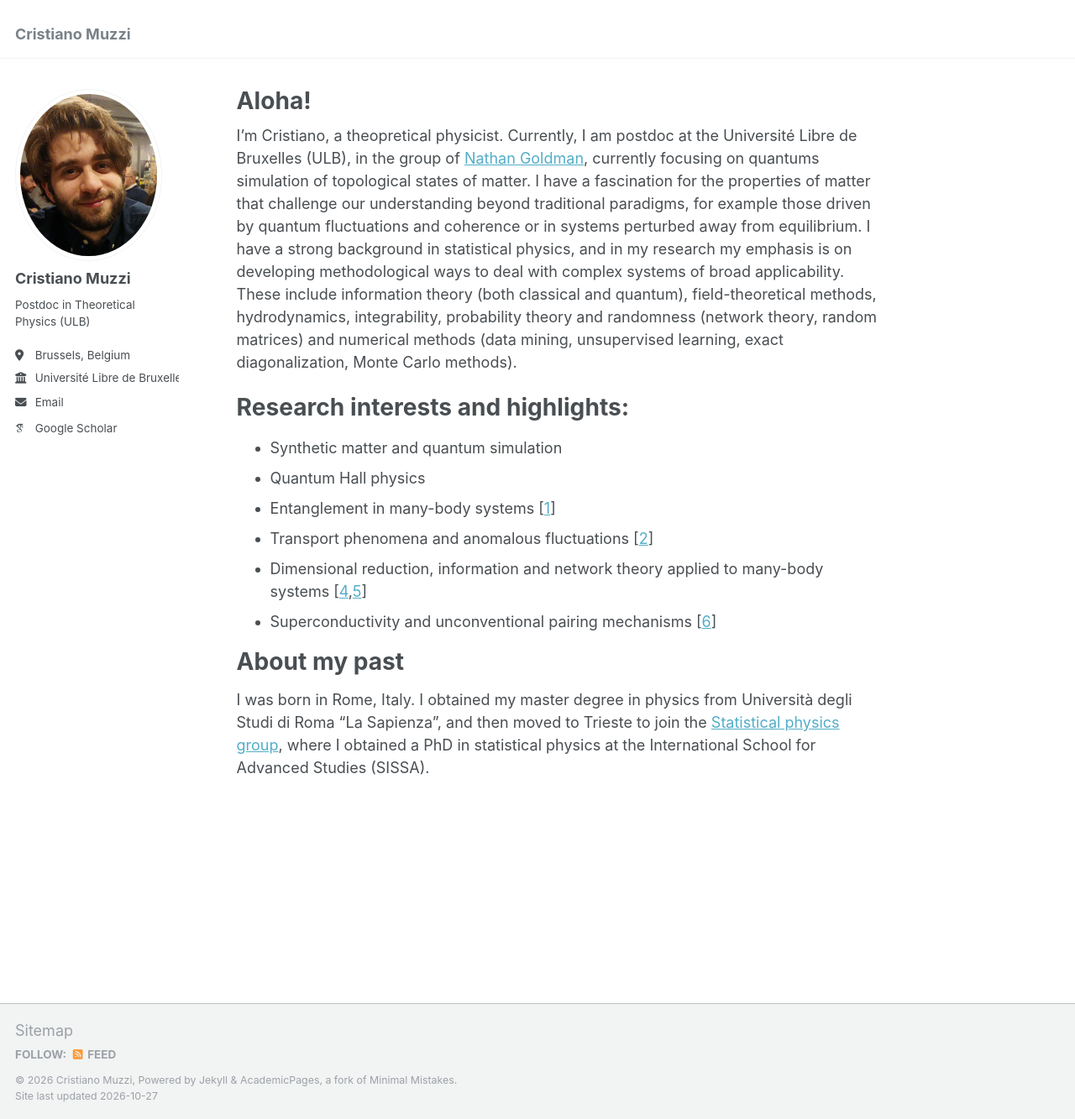
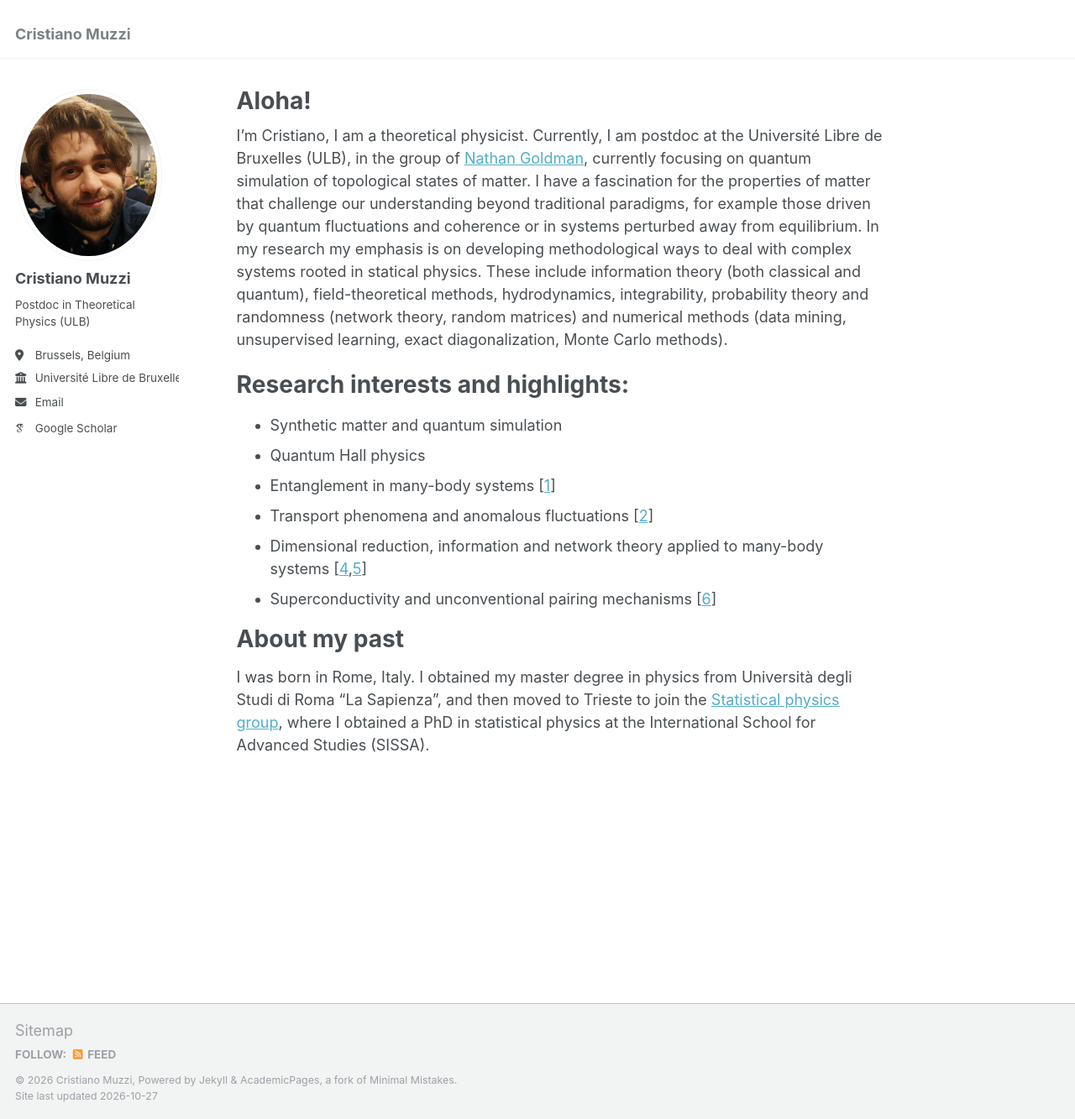
Before and after one commit to cristianomuzzi/cristianomuzzi.github.io, a Jekyll site: the page built from _pages/about.md, in a window 1280 px wide and 1333 px high. Shown: the whole window at 84% size. Built offline with Jekyll 4.4.1, drawn with Linux system fonts in a browser that asks for light colours; some web fonts are replaced.

Commit message:
Revise about page content for clarity and accuracy
Corrected spelling of 'theoretical' and improved clarity in the description of research emphasis.

```diff
--- a/_pages/about.md
+++ b/_pages/about.md
@@ -7,8 +7,8 @@ redirect_from:
   - /about.html
 ---
 
-I'm Cristiano, a theopretical physicist. Currently, I am postdoc at the Université Libre de Bruxelles (ULB), in the group of [Nathan Goldman](https://www.nathan-goldman-physics.com/), currently focusing on quantums simulation of topological states of matter. I have a fascination for the properties of matter that challenge our understanding beyond traditional paradigms, for example those driven by quantum fluctuations and coherence or in systems perturbed away from equilibrium.
-I have a strong background in statistical physics, and in my research my emphasis is on developing methodological ways to deal with complex systems of broad applicability. These include information theory (both classical and quantum), field-theoretical methods, hydrodynamics, integrability, probability theory and randomness (network theory, random matrices) and numerical methods (data mining, unsupervised learning, exact diagonalization, Monte Carlo methods).
+I'm Cristiano, I am a theoretical physicist. Currently, I am postdoc at the Université Libre de Bruxelles (ULB), in the group of [Nathan Goldman](https://www.nathan-goldman-physics.com/), currently focusing on quantum simulation of topological states of matter. I have a fascination for the properties of matter that challenge our understanding beyond traditional paradigms, for example those driven by quantum fluctuations and coherence or in systems perturbed away from equilibrium.
+In my research my emphasis is on developing methodological ways to deal with complex systems rooted in statical physics. These include information theory (both classical and quantum), field-theoretical methods, hydrodynamics, integrability, probability theory and randomness (network theory, random matrices) and numerical methods (data mining, unsupervised learning, exact diagonalization, Monte Carlo methods).
 
 Research interests and highlights:
 ======
```
